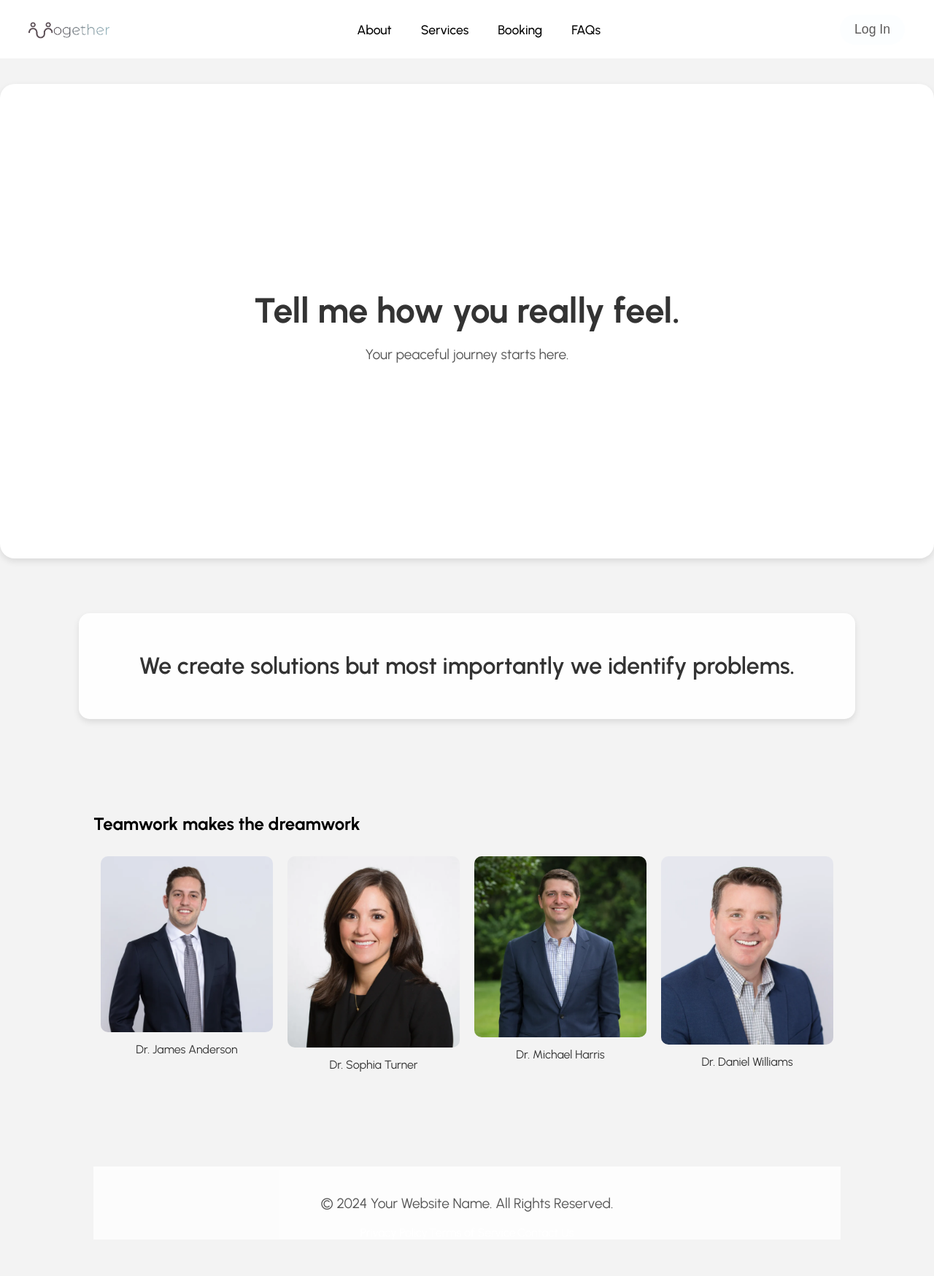
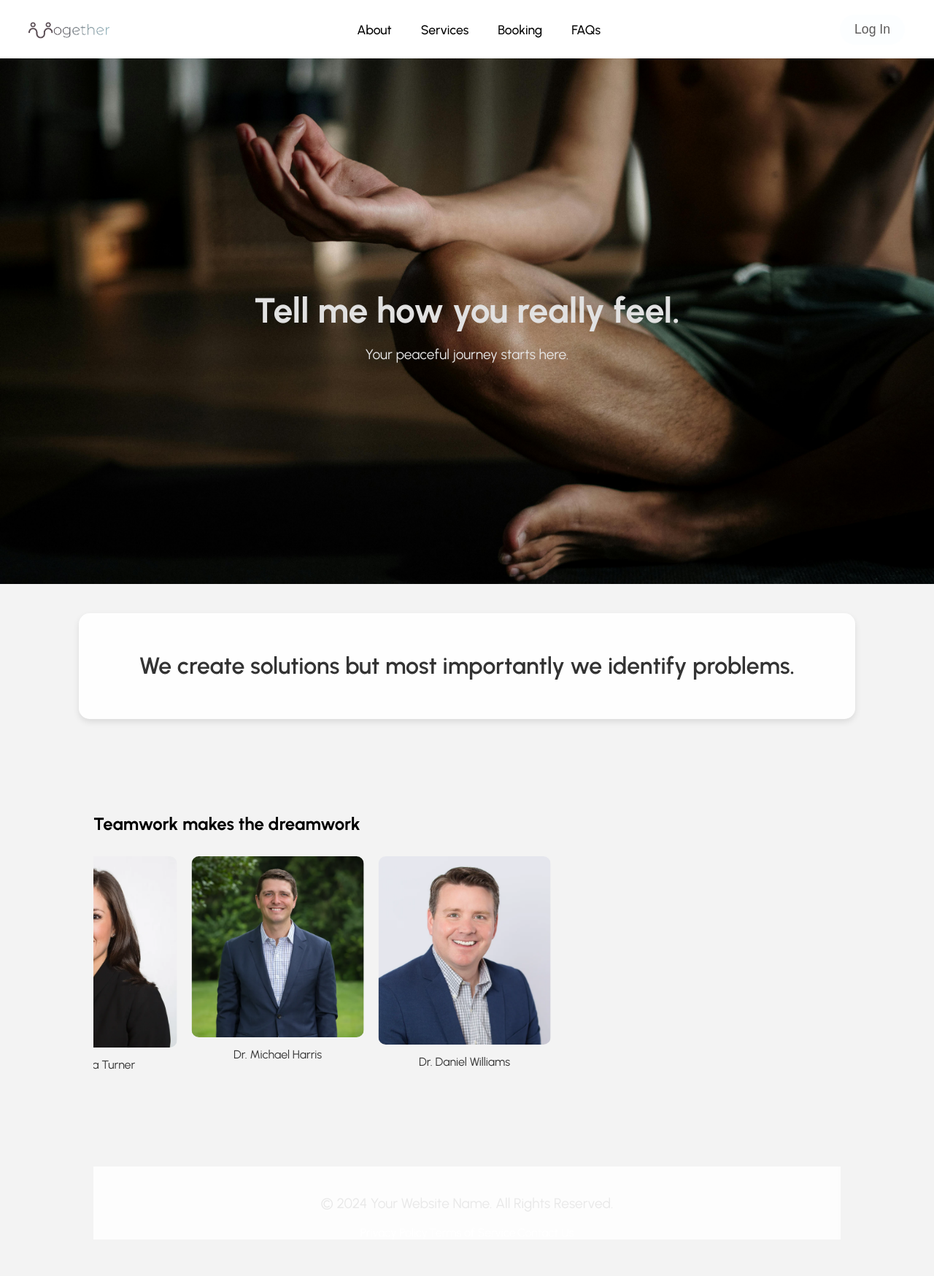
Before and after one commit to sumeaqadraku/together, a PHP site: page / in a window 1280 px wide. Shown: the whole page at 73% size. Run offline with PHP 8.4, Linux system fonts and the light colour scheme; some web fonts are replaced.

Commit message:
Changes in the main section

```diff
--- a/script.js
+++ b/script.js
@@ -38,3 +38,31 @@ document.addEventListener('mousemove', function(event) {
       cursorTrail.remove();
     }, 1000);
   });
+
+
+
+
+// Add scrolling effect for navbar
+document.addEventListener("scroll", () => {
+    const navbar = document.querySelector(".navbar");
+    if (window.scrollY > 50) {
+      navbar.classList.add("scrolled");
+    } else {
+      navbar.classList.remove("scrolled");
+    }
+  });
+
+  // Fade-in effect for sections
+  const sections = document.querySelectorAll(".fade-in");
+  const observer = new IntersectionObserver(
+    (entries) => {
+      entries.forEach((entry) => {
+        if (entry.isIntersecting) {
+          entry.target.classList.add("visible");
+        }
+      });
+    },
+    { threshold: 0.2 } // Trigger when 20% of the section is visible
+  );
+
+  sections.forEach((section) => observer.observe(section));
--- a/styles.css
+++ b/styles.css
@@ -20,19 +20,20 @@ body {
     justify-content: center;
     align-items: center;
     min-height: 100vh; /* Full viewport height */
+    background-image: url('images/pexels-cottonbro-4325466.jpg'); /* Replace with your image */
+    background-size: cover;
+    background-position: center;
+    background-repeat: no-repeat;
 
   }
 
-  /* Main content styling */
-  .main-content {
-    background-color: #ffffff; /* White background for main content */
-    padding: 30px;
-    border-radius: 20px; /* Rounded corners */
-    box-shadow: 0 4px 10px rgba(0, 0, 0, 0.1); /* Subtle shadow for depth */
-    width: 100%; /* Increase percentage for more width */
-    max-width: 1300px; /* Increase the max-width for larger screens */
-    text-align: center; /* Center the content */
-  }
+
+.main-content {
+  padding: 30px; /* Optional: Space around text */
+  text-align: center; /* Center-align the text */
+  border-radius: 15px; /* Optional: For rounded corners of text content */
+  color: #fff; /* Adjust text color for better visibility on the background image */
+}
 
   /* Additional spacing for text */
   .main-content h1 {
@@ -78,7 +79,7 @@ body {
     width: 5px;
     height: 5px;
     border-radius: 50%;
-    background-color: black; /* Black circle cursor */
+    background-color: rgb(255, 255, 255); /* Black circle cursor */
     pointer-events: none; /* Ensure it doesn't interact with any elements */
     transition: transform 0.2s ease; /* Smooth transition for moving cursor */
   }
@@ -89,7 +90,7 @@ body {
     width: 5px;
     height: 5px;
     border-radius: 50%;
-    background-color: rgba(63, 63, 63, 0.7); /* Dark trail */
+    background-color: rgba(225, 225, 225, 0.7); /* Dark trail */
     pointer-events: none;
     animation: trail 1.3s ease-out forwards;
   }
@@ -169,7 +170,7 @@ body {
     h1 {
       font-size: 3em;
       font-weight: bold;
-      color: #333;
+      color: #e1e1e1;
       animation: fadeIn 2.5s ease-out forwards;
     }
     /* Define the fadeIn animation */
@@ -185,7 +186,7 @@ body {
   }
     p {
       font-size: 1.2em;
-      color: #555;
+      color: #e8e8e8;
       animation: fadeIn 2.5s ease-out forwards;
     }
 
@@ -287,3 +288,74 @@ body {
   margin: 0; /* Remove default margins */
   font-family: "Urbanist", sans-serif; /* Match font with your site */
 }
+
+
+
+
+/* Add smooth scrolling for the page */
+html {
+  scroll-behavior: smooth;
+}
+
+/* Navbar: Change background color on scroll */
+.navbar {
+  transition: background-color 0.5s ease;
+}
+.navbar.scrolled {
+  background-color: rgba(255, 255, 255, 0.9); /* Add slight transparency */
+  box-shadow: 0 4px 10px rgba(0, 0, 0, 0.1); /* Add shadow */
+}
+
+/* Smooth fade-in effect for sections */
+.fade-in {
+  opacity: 0;
+  transform: translateY(20px);
+  transition: opacity 1s ease, transform 1s ease;
+}
+.fade-in.visible {
+  opacity: 1;
+  transform: translateY(0);
+}
+
+/* Carousel animation */
+@keyframes slide {
+  0% { transform: translateX(0); }
+  20% { transform: translateX(-25%); }
+  40% { transform: translateX(-50%); }
+  60% { transform: translateX(-75%); }
+  80% { transform: translateX(-100%); }
+  100% { transform: translateX(0); }
+}
+.carousel {
+  animation: slide 10s infinite;
+}
+
+/* Hover effects for buttons */
+.start-button:hover {
+  transform: scale(1.1); /* Slight zoom on hover */
+  background-color: #008CBA; /* Change background */
+  color: #fff; /* Change text color */
+  transition: all 0.3s ease;
+}
+
+/* Hover effects for footer links */
+.footer-nav a:hover {
+  text-decoration: underline;
+  color: #00bcd4; /* Brighter hover color */
+}
+
+/* Section animations */
+.problem-solving {
+  animation: fadeUp 2s ease;
+}
+
+@keyframes fadeUp {
+  from {
+    opacity: 0;
+    transform: translateY(30px);
+  }
+  to {
+    opacity: 1;
+    transform: translateY(0);
+  }
+}
```
Also changed, not shown: images/pexels-cottonbro-4325466.jpg (added).
